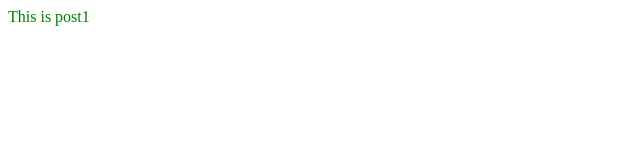
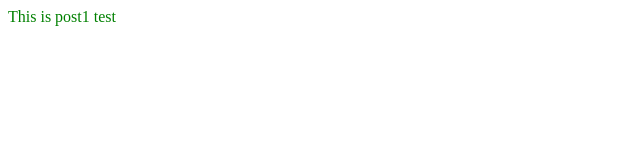
Before and after one commit to mhfowler/westbeth-blog, a plain HTML site: page posts/post1.html in a window 1280 px wide. Shown: the full height of the page, 0-640 px from the left. Drawn offline with Linux system fonts and the light colour scheme.

Commit message:
build commit

```diff
--- a/posts/post1.html
+++ b/posts/post1.html
@@ -11,7 +11,7 @@
 
 
     <div>
-        This is post1
+        This is post1 test
     </div>
 
 
```
